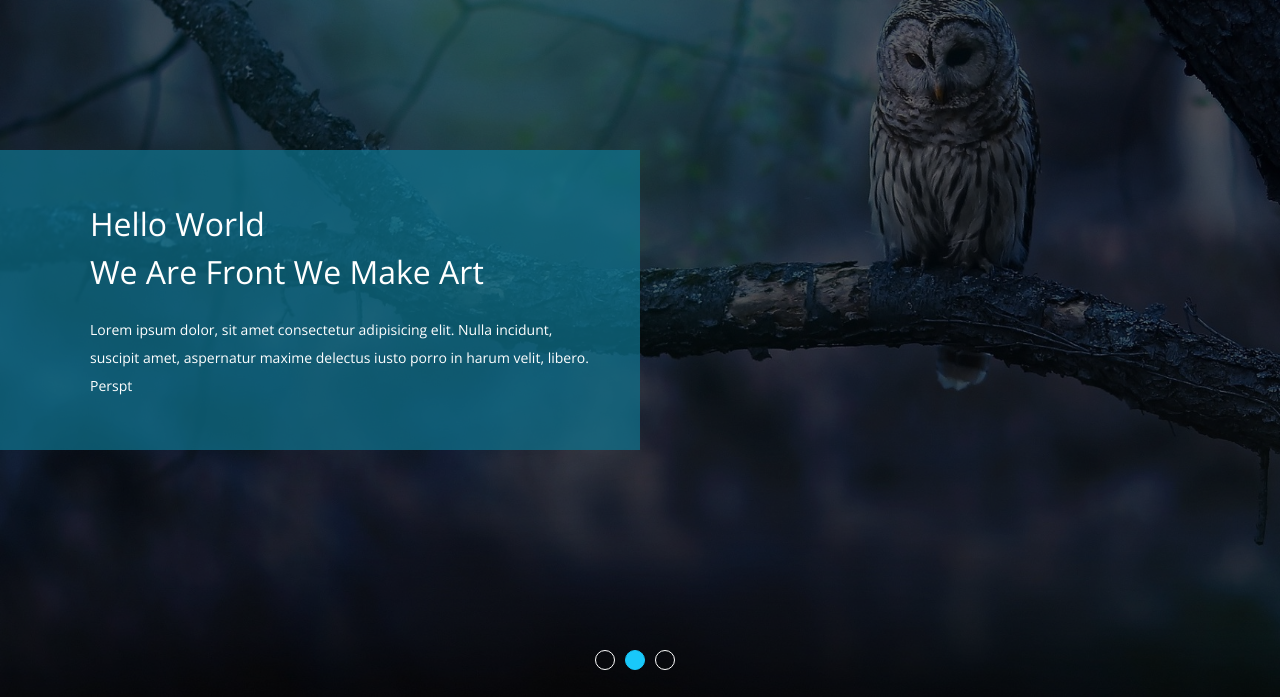
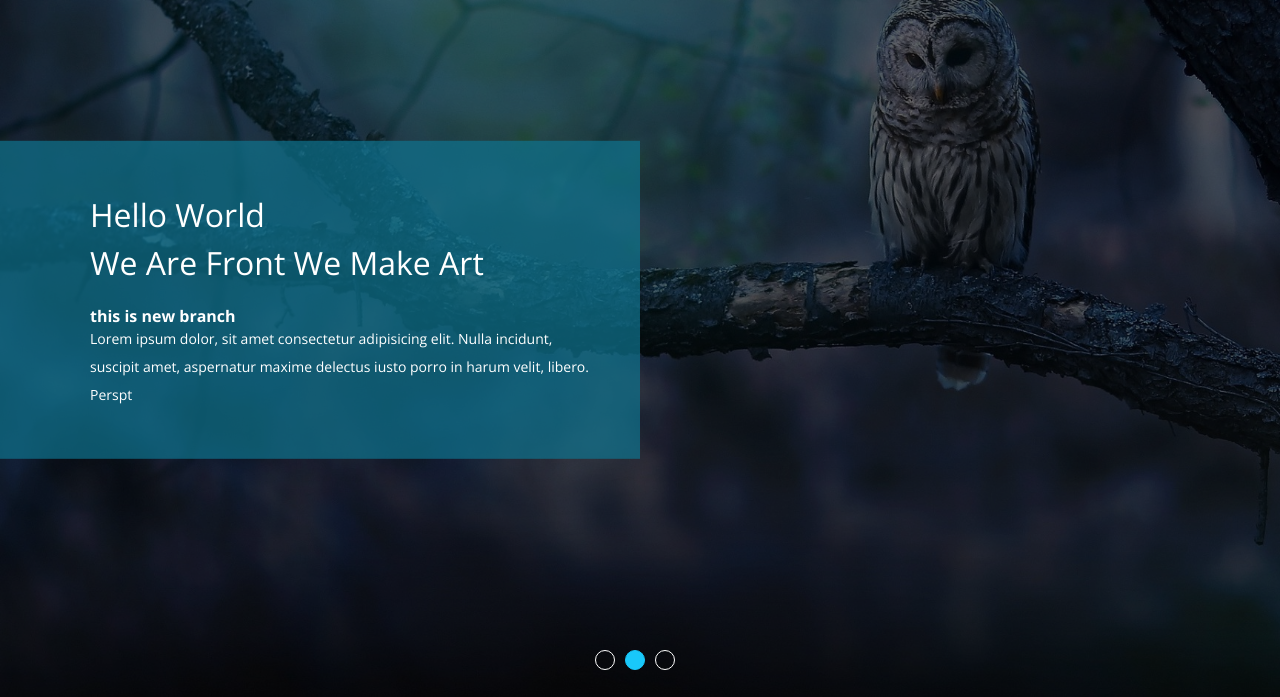
Before and after one commit to BushraMansour123/portfilio, a plain HTML site: page index.html in a window 1280 px wide. Shown: the part 100-797 px from the top of the page. Drawn offline with nearby package versions, Linux system fonts and the light colour scheme.

Commit message:
new-branch

```diff
--- a/index.html
+++ b/index.html
@@ -44,7 +44,8 @@
 		<div class="overlay"></div>
 		<div class="text">
 			<div class="content">
-				<h2>Hello World <br> We Are Front We Make Art</h2>
+				<h2>Hello World <br> We Are Front We Make Art </h2>
+				<h4>this is new branch</h4>
 				<p>Lorem ipsum dolor, sit amet consectetur adipisicing elit. Nulla incidunt, suscipit amet, aspernatur maxime delectus iusto porro in harum velit, libero. Perspt</p>
 			</div>
 		</div>
```
